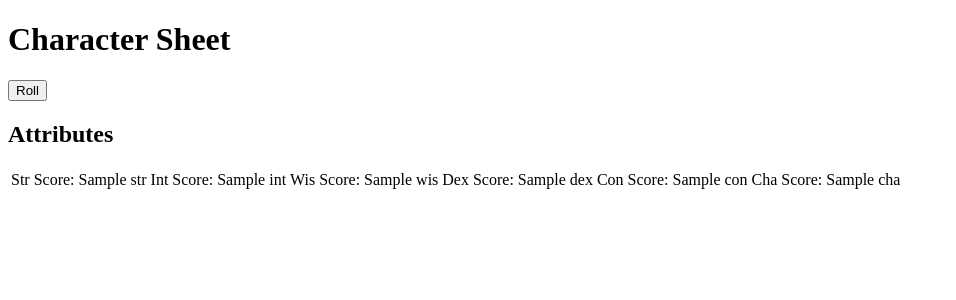
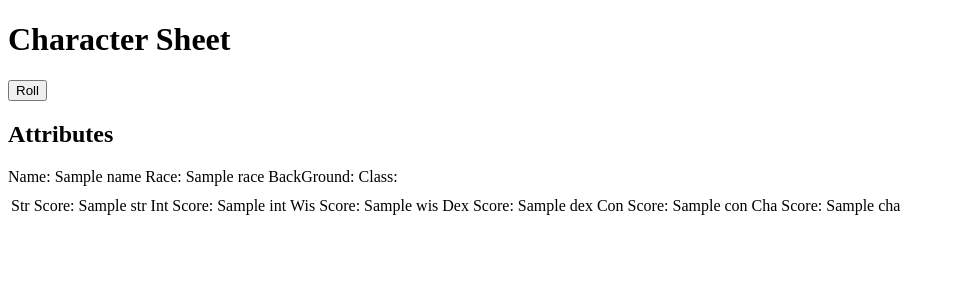
Before and after one commit to Dlizard72/character_builder, a Flask app: template templates/test.html in a window 1280 px wide. Shown: the top 300 px of the page, without its empty margins (0-956 px from the left). Run offline with Flask 3, Linux system fonts and the light colour scheme; the template is opened without the code that fills it: most values are stand-ins (such as "Sample title", 1, 10 or a date in 2020).

Commit message:
added form to collect user input for name and race fields

```diff
--- a/app.py
+++ b/app.py
@@ -6,7 +6,12 @@ app = Flask(__name__)
 
 @app.route("/", methods=["GET", "Post"])
 def home():
+    stats = None
+    name = None
+    race = None
     if request.method == "POST":
+        name = request.form.get("name")
+        race = request.form.get("race")
         stats = Attributes(
             Str=drop_lowest(),
             Int=drop_lowest(),
@@ -15,8 +20,8 @@ def home():
             Con=drop_lowest(),
             Cha=drop_lowest()
         )
-        return render_template("test.html",stats=stats)
-    return render_template("test.html", stats=None)
+    return render_template("test.html",stats=stats,name=name,race=race)
+
 
 
 if __name__ == "__main__":
--- a/templates/test.html
+++ b/templates/test.html
@@ -8,12 +8,35 @@
     <h1>Character Sheet</h1>
 
     <form method="POST">
+      {% if name %}
+      <input type="hidden" name="name" value="{{ name }}" />
+      {% else %}
+      <label for="name">Name:</label>
+      <input type="text" name="name" required />
+      {% endif %} {% if race %}
+      <input type="hidden" name="race" value="{{ race }}" />
+      {% else %}
+      <label for="race">race</label>
+      <input type="text" name="race" required />
+      {% endif %}
       <button type="submit">Roll</button>
     </form>
 
     <h2>Attributes</h2>
     {% if stats %}
     <table>
+      <tr>
+        Name: {{ name }}
+      </tr>
+      <tr>
+        Race: {{ race }}
+      </tr>
+      <tr>
+        BackGround:
+      </tr>
+      <tr>
+        Class:
+      </tr>
       <tr>
         <td>Str Score: {{ stats.Str }}</td>
         <td>Int Score: {{ stats.Int }}</td>
```
Also changed, not shown: templates/result.html (deleted, +0 -8 lines).
